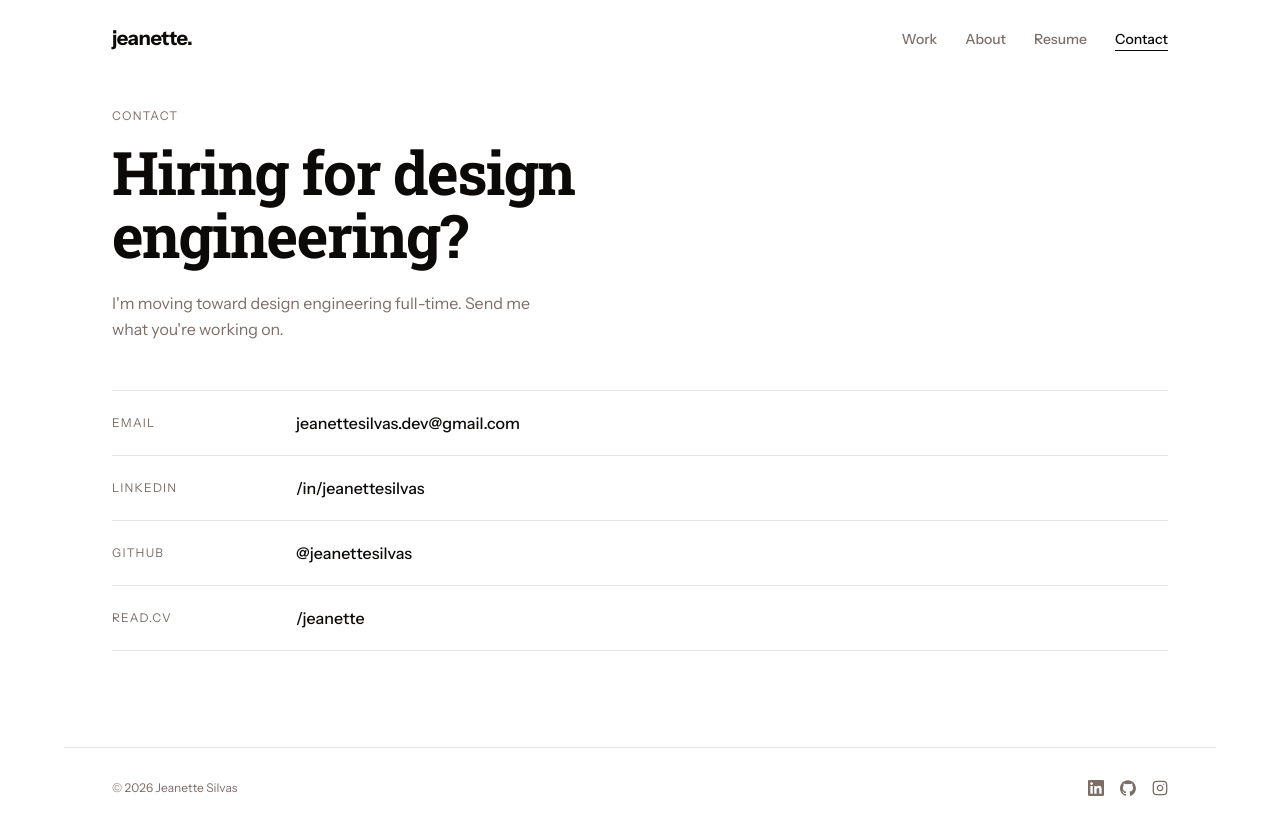
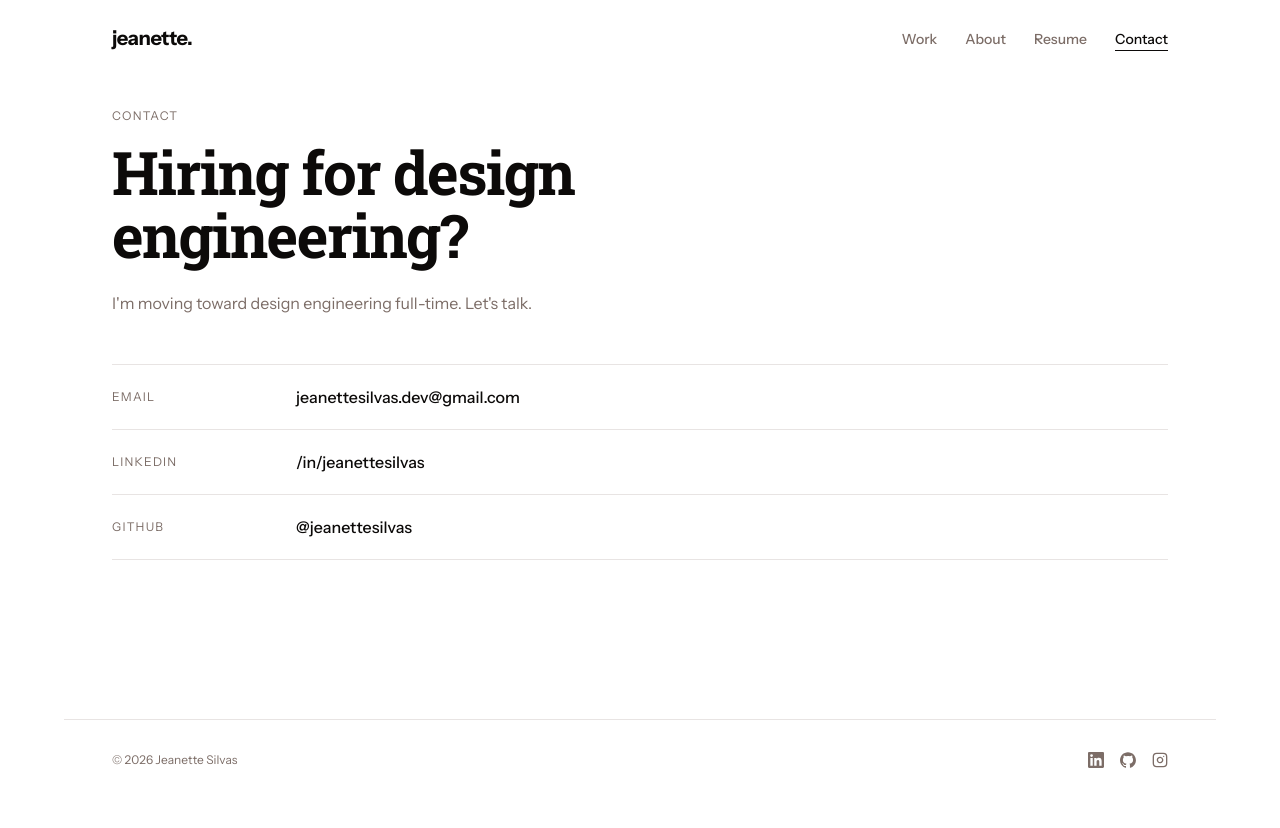
Before and after one commit to jeanettesilvas/portfolio, a Next.js app: page /contact in a window 1280 px wide. After the commit the page ends 800 px from the top, so only its background shows below. Built offline with nearby package versions, Linux system fonts and the light colour scheme.

Commit message:
Update contact page copy and links
- Change subtext to "Let's talk."
- Remove Read.cv link

Co-Authored-By: Claude Sonnet 4.6 <noreply@anthropic.com>

```diff
--- a/src/app/contact/page.tsx
+++ b/src/app/contact/page.tsx
@@ -16,11 +16,6 @@ const links = [
     display: "@jeanettesilvas",
     href: "https://github.com/jeanettesilvas",
   },
-  {
-    label: "Read.cv",
-    display: "/jeanette",
-    href: "https://read.cv/jeanette",
-  },
 ];
 
 export default function ContactPage() {
@@ -37,8 +32,7 @@ export default function ContactPage() {
             Hiring for design engineering?
           </h1>
           <p className="text-muted-foreground max-w-md leading-relaxed">
-            I'm moving toward design engineering full-time. Send me what you're
-            working on.
+            I'm moving toward design engineering full-time. Let's talk.
           </p>
         </header>
 
```
